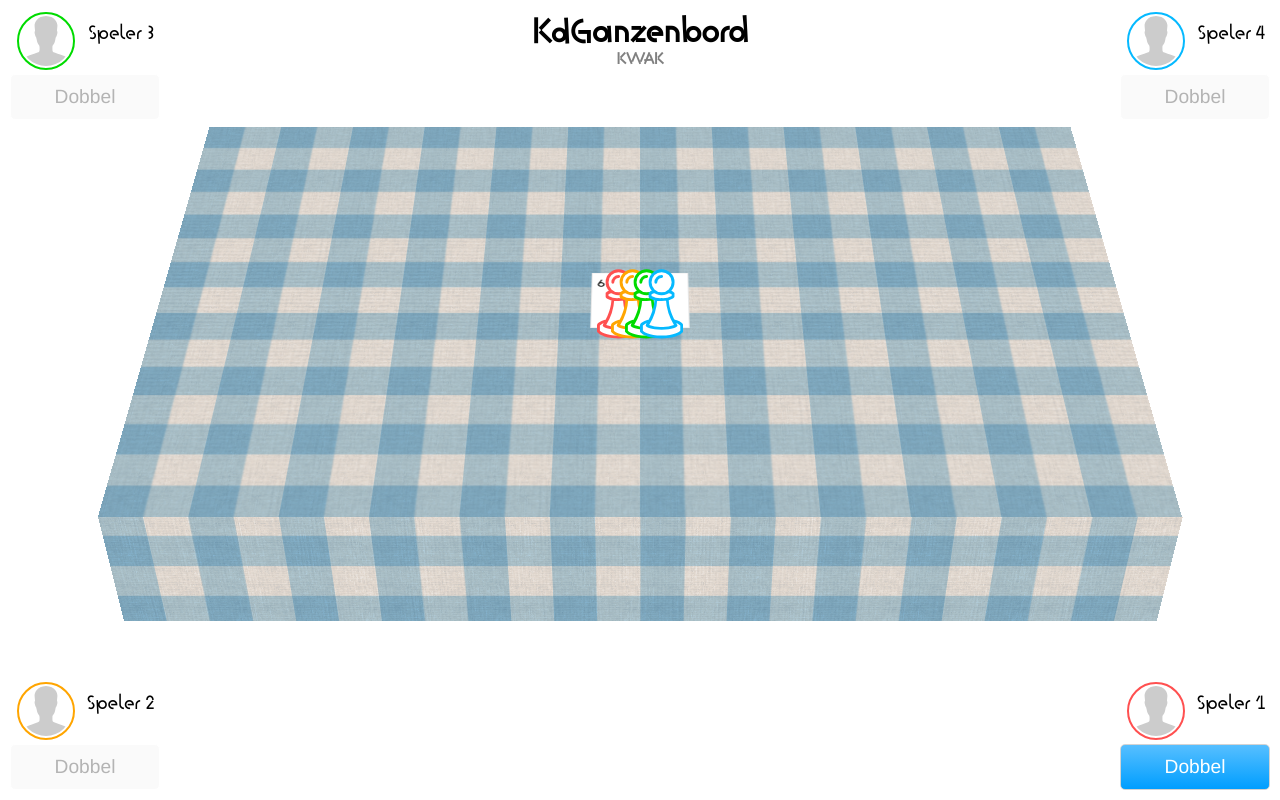
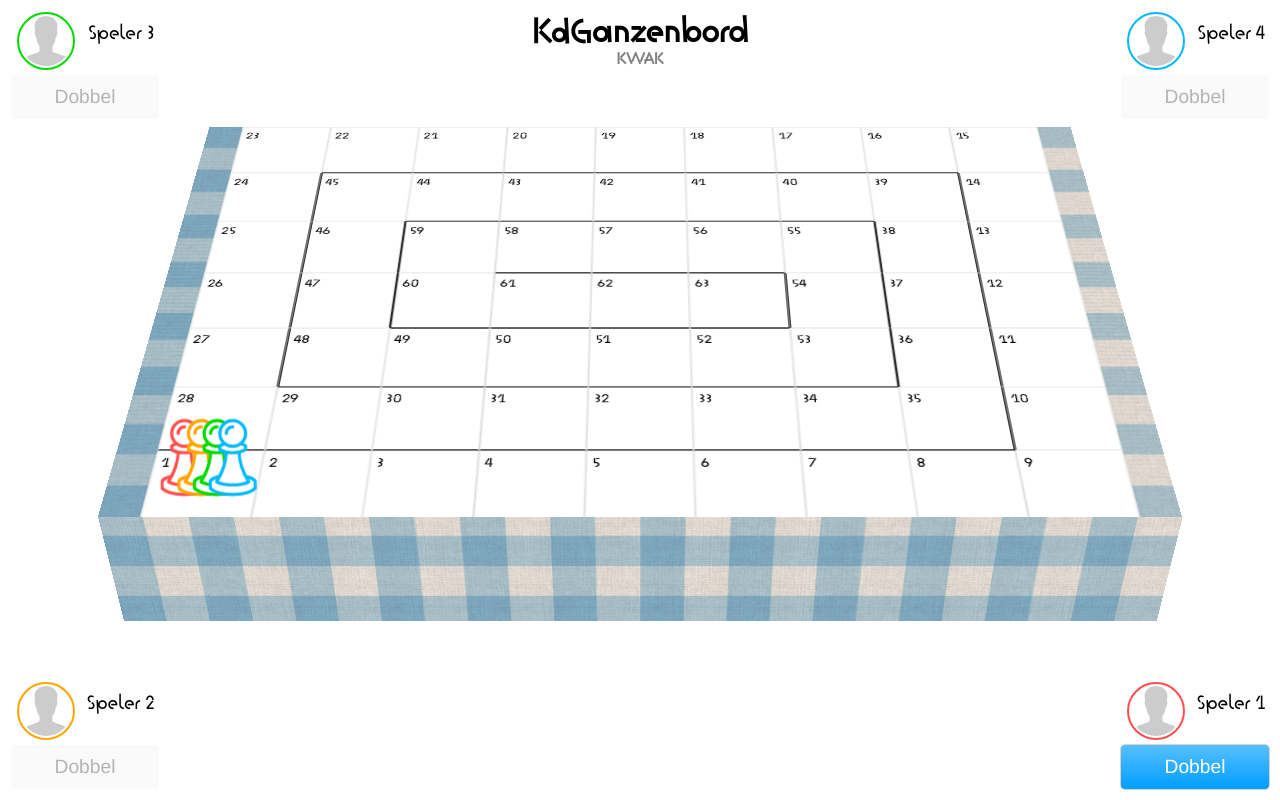
Before and after one commit to TVke/KdGanzenbord, a PHP site: page / in a window 1280 px wide. Run offline with PHP 8.4, Linux system fonts and the light colour scheme.

Commit message:
fix playboard stylesheet

```diff
--- a/index.html
+++ b/index.html
@@ -4,6 +4,7 @@
 		<meta charset="utf-8">
 		<title>KdGanzenbord</title>
 		<link href="style/styles.css" type="text/css" rel="stylesheet" media="all">
+		<link href="style/playboard.css" type="text/css" rel="stylesheet" media="all">
 	</head>
 	<body>
 		<header>
--- a/style/styles.css
+++ b/style/styles.css
@@ -1,5 +1,3 @@
-@import playboard.css;
-
 @font-face {
 	font-family: 'KdG';
     src: url('KdG-Regular.eot');
@@ -221,7 +219,6 @@ header {
 #game {
 	width:75%;
 	margin:0 auto;
-/*80px not in perspective*/
 	position:relative;
 	perspective:2000px;
 }
```
